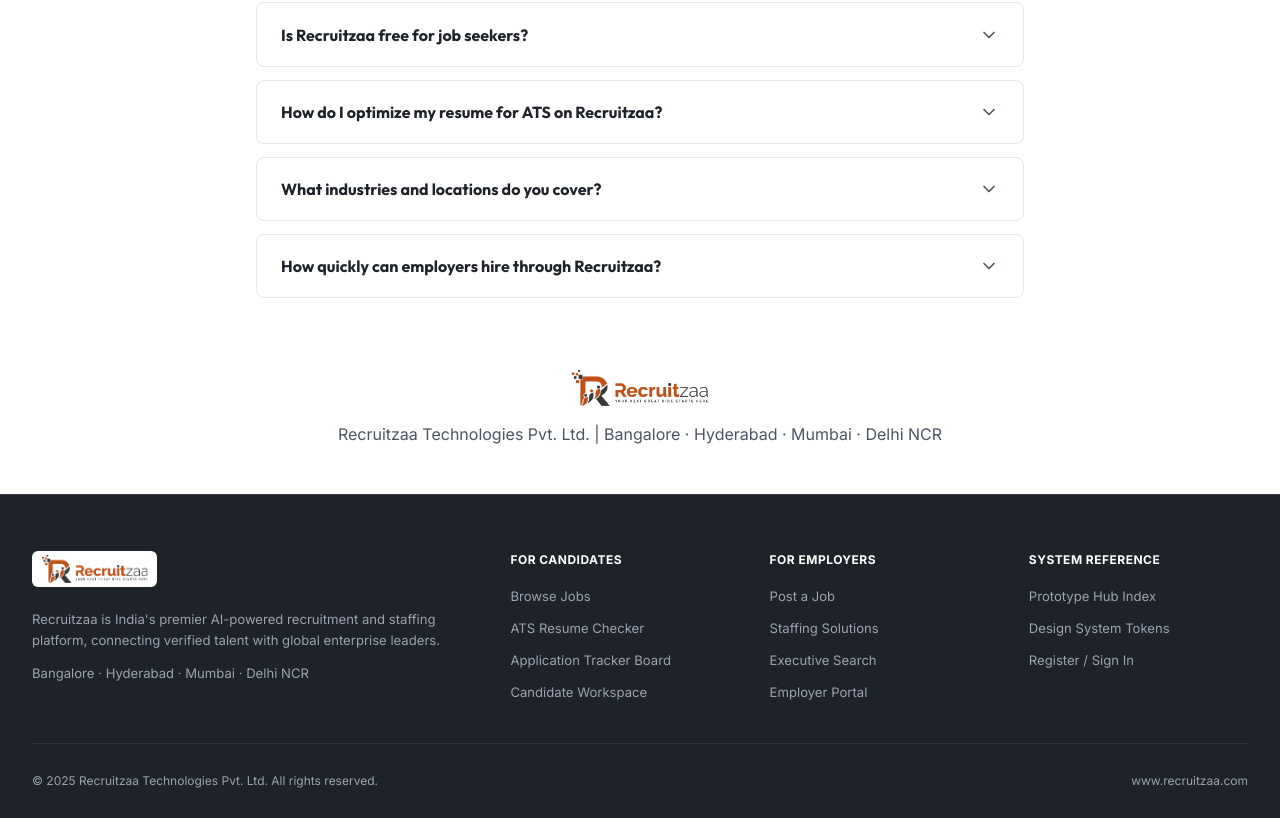
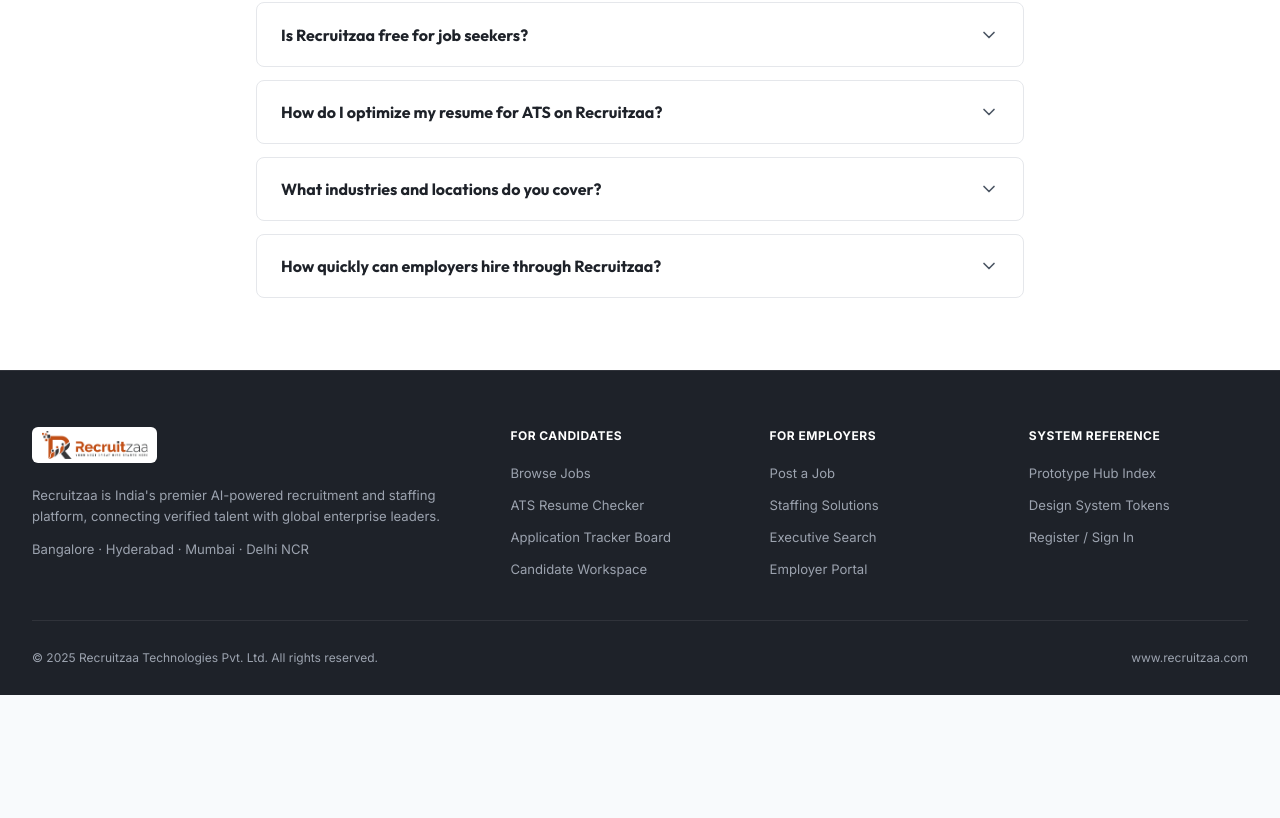
Before and after one commit to Recruitzaa/Recruitzaa-FE, a React (Vite) app in the folder web/: page /#/ in a window 1280 px wide. Shown: the part 2242-3060 px from the top of the page. After the commit the page ends 2937 px from the top, so only its background shows below. Built offline with nearby package versions, Linux system fonts and the light colour scheme; no server answers.

Commit message:
fix: remove duplicate brand strip logo above footer

```diff
--- a/web/src/pages/public/LandingPage.tsx
+++ b/web/src/pages/public/LandingPage.tsx
@@ -4,42 +4,40 @@
 import { PageTransition } from '../../components/layout/PageTransition';
 import { SEO } from '../../components/seo/SEO';
 import styles from './LandingPage.module.css';
-import logo from '../../assets/logo.png';
-
 import { SITE_CONTENT } from '../../config/content';
 
 const content = SITE_CONTENT.landingPage;
 
 const organizationSchema = {
-  "@context": "https://schema.org",
-  "@type": "Organization",
-  "name": "Recruitzaa",
-  "url": "https://recruitzaa.com",
-  "logo": "https://recruitzaa.com/logo.png"
+  '@context': 'https://schema.org',
+  '@type': 'Organization',
+  name: 'Recruitzaa',
+  url: 'https://recruitzaa.com',
+  logo: 'https://recruitzaa.com/logo.png',
 };
 
 const websiteSchema = {
-  "@context": "https://schema.org",
-  "@type": "WebSite",
-  "url": "https://recruitzaa.com",
-  "potentialAction": {
-    "@type": "SearchAction",
-    "target": "https://recruitzaa.com/jobs?q={search_term_string}",
-    "query-input": "required name=search_term_string"
-  }
+  '@context': 'https://schema.org',
+  '@type': 'WebSite',
+  url: 'https://recruitzaa.com',
+  potentialAction: {
+    '@type': 'SearchAction',
+    target: 'https://recruitzaa.com/jobs?q={search_term_string}',
+    'query-input': 'required name=search_term_string',
+  },
 };
 
 const faqSchema = {
-  "@context": "https://schema.org",
-  "@type": "FAQPage",
-  "mainEntity": content.faqs.map(item => ({
-    "@type": "Question",
-    "name": item.q,
-    "acceptedAnswer": {
-      "@type": "Answer",
-      "text": item.a
-    }
-  }))
+  '@context': 'https://schema.org',
+  '@type': 'FAQPage',
+  mainEntity: content.faqs.map((item) => ({
+    '@type': 'Question',
+    name: item.q,
+    acceptedAnswer: {
+      '@type': 'Answer',
+      text: item.a,
+    },
+  })),
 };
 
 export const LandingPage = () => {
@@ -56,10 +54,10 @@
         <section className={styles.hero}>
           <div className={styles.heroInner}>
             <div className={styles.badge}>{content.hero.badge}</div>
-            <h1 className={styles.title}>{content.hero.titlePrefix} <span>{content.hero.titleHighlight}</span></h1>
-            <p className={styles.subtitle}>
-              {content.hero.subtitle}
-            </p>
+            <h1 className={styles.title}>
+              {content.hero.titlePrefix} <span>{content.hero.titleHighlight}</span>
+            </h1>
+            <p className={styles.subtitle}>{content.hero.subtitle}</p>
 
             <div className={styles.searchBox}>
               <div className={styles.field}>
@@ -77,7 +75,10 @@
 
             <div className={styles.metrics}>
               {content.hero.metrics.map((metric, i) => (
-                <div key={i}><strong>{metric.value}</strong><span>{metric.label}</span></div>
+                <div key={i}>
+                  <strong>{metric.value}</strong>
+                  <span>{metric.label}</span>
+                </div>
               ))}
             </div>
           </div>
@@ -103,7 +104,10 @@
           <div className={styles.sectionHeader}>
             <p>Tailored Solutions</p>
             <h2>Built for Candidates & Enterprise Employers</h2>
-            <span>Whether you are scaling a technical team or advancing your career, Recruitzaa provides structured tools for measurable outcomes.</span>
+            <span>
+              Whether you are scaling a technical team or advancing your career, Recruitzaa provides
+              structured tools for measurable outcomes.
+            </span>
           </div>
 
           <div className={styles.twoCards}>
@@ -111,18 +115,26 @@
               <h3>{content.portals.seekers.title}</h3>
               <p>{content.portals.seekers.description}</p>
               <ul>
-                {content.portals.seekers.bullets.map((b, i) => <li key={i}>{b}</li>)}
+                {content.portals.seekers.bullets.map((b, i) => (
+                  <li key={i}>{b}</li>
+                ))}
               </ul>
-              <Link to="/jobs" className={styles.primaryLink}>{content.portals.seekers.cta}</Link>
+              <Link to="/jobs" className={styles.primaryLink}>
+                {content.portals.seekers.cta}
+              </Link>
             </article>
 
             <article className={styles.portalCard}>
               <h3>{content.portals.employers.title}</h3>
               <p>{content.portals.employers.description}</p>
               <ul>
-                {content.portals.employers.bullets.map((b, i) => <li key={i}>{b}</li>)}
+                {content.portals.employers.bullets.map((b, i) => (
+                  <li key={i}>{b}</li>
+                ))}
               </ul>
-              <Link to="/employers" className={styles.darkLink}>{content.portals.employers.cta}</Link>
+              <Link to="/employers" className={styles.darkLink}>
+                {content.portals.employers.cta}
+              </Link>
             </article>
           </div>
         </section>
@@ -131,7 +143,10 @@
           <div className={styles.sectionHeader}>
             <p>Enterprise Services</p>
             <h2>End-to-End Staffing & Recruitment</h2>
-            <span>Flexible engagement models designed to meet your organization's specific hiring demands.</span>
+            <span>
+              Flexible engagement models designed to meet your organization's specific hiring
+              demands.
+            </span>
           </div>
 
           <div className={styles.servicesGrid}>
@@ -171,11 +186,6 @@
             ))}
           </div>
         </section>
-
-        <section className={styles.brandStrip}>
-          <img src={logo} alt={SITE_CONTENT.company.name} />
-          <p>{SITE_CONTENT.company.name} | {SITE_CONTENT.company.locations}</p>
-        </section>
       </div>
     </PageTransition>
   );
```
